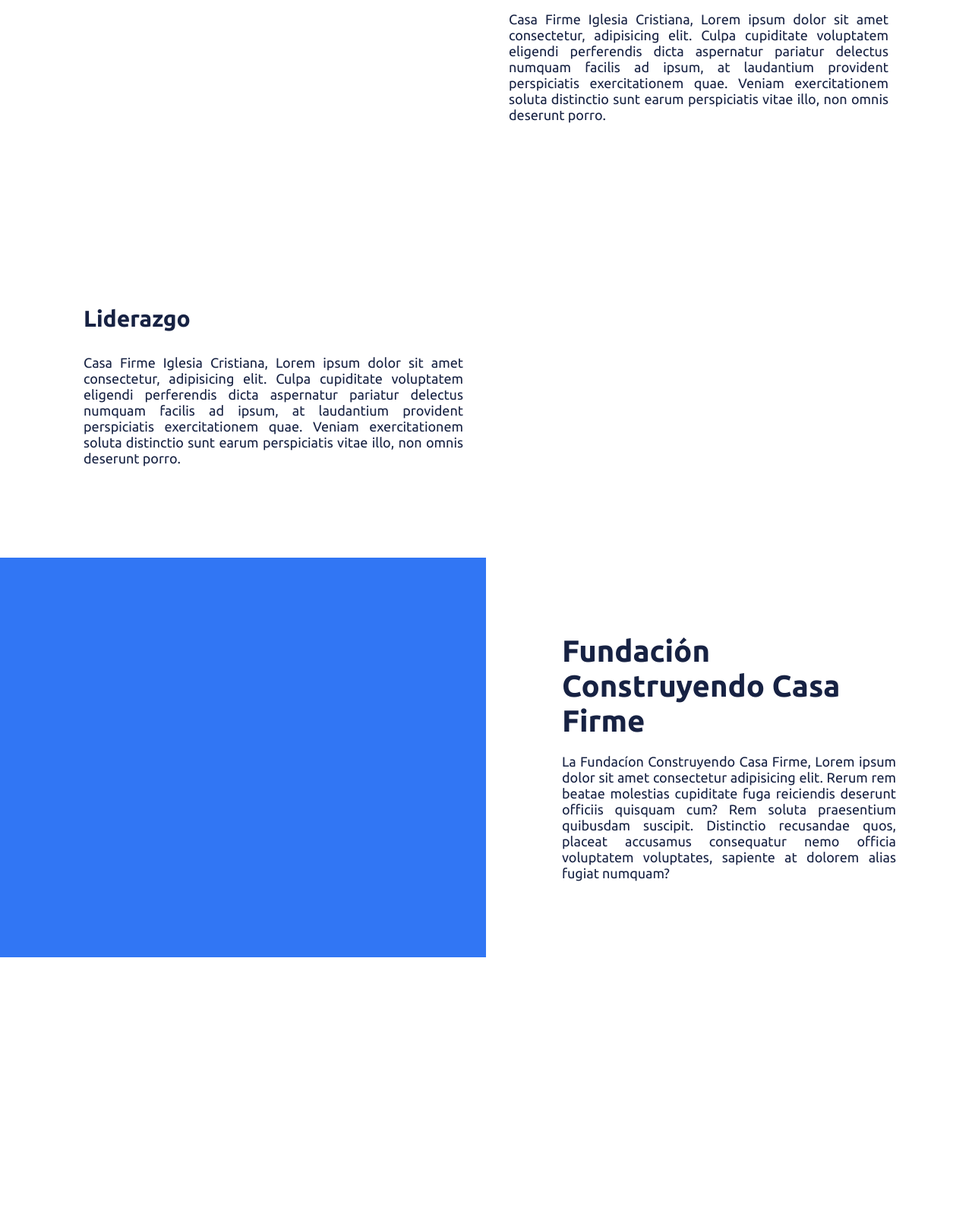
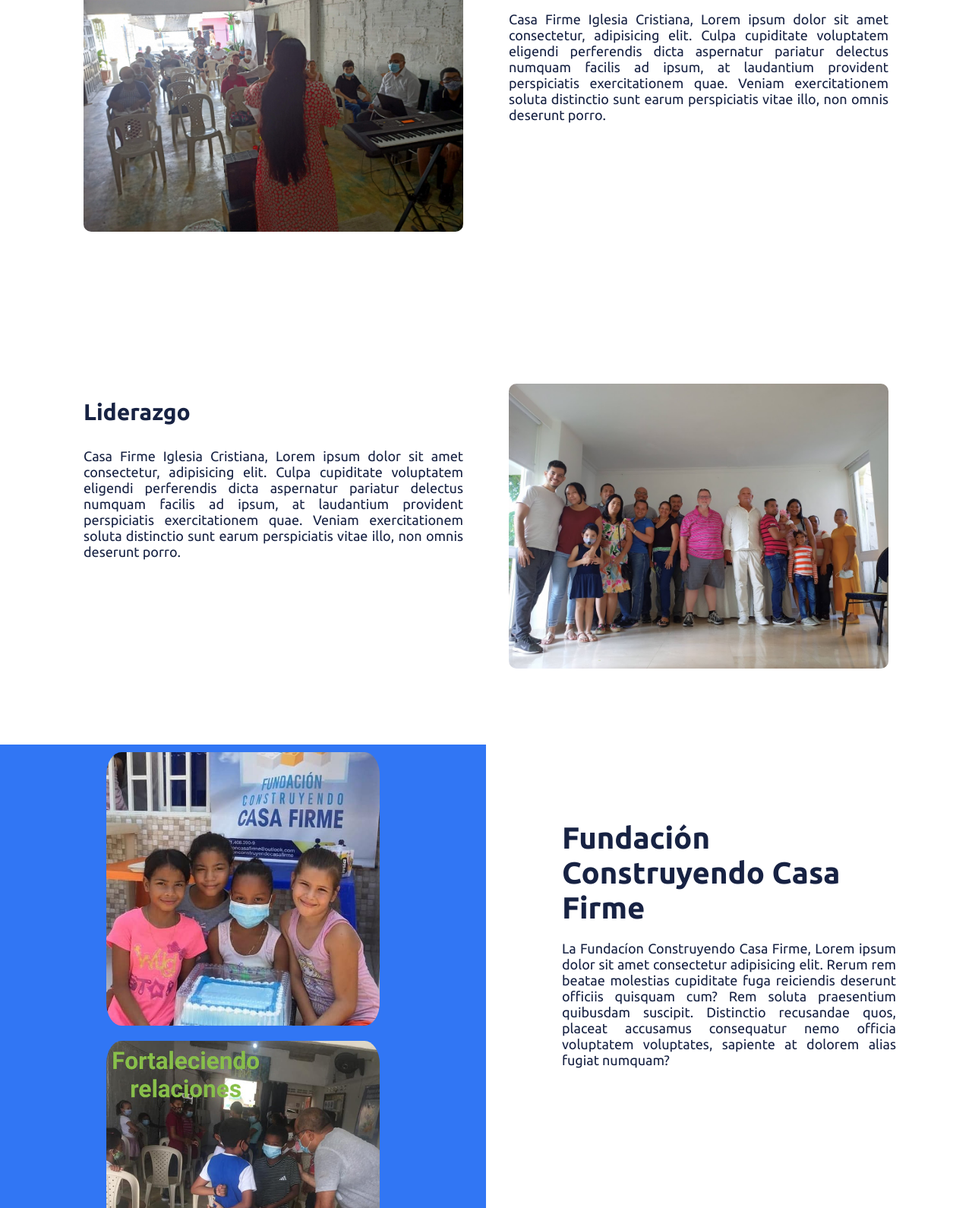
Before and after one commit to hadekproject/CasaFirmeWeb, a plain HTML site: page CasaFirmeWeb/index.html in a window 1280 px wide. Shown: the part 970-2560 px from the top of the page at 76% size. Before the commit the page ends 2230 px from the top, so only its background shows below. Drawn offline with Linux system fonts and the light colour scheme.

Commit message:
5to intento imagenes netlify

```diff
--- a/CasaFirmeWeb/css/styles.css
+++ b/CasaFirmeWeb/css/styles.css
@@ -49,7 +49,7 @@ html{
 /* CSS Hero */
 
 .hero{
-    background: url(/casafirme/img/bghero.jpg);
+    background: url(/CasaFirmeWeb/img/bghero.jpg);
     background-position: center;
     background-size: cover;
     background-repeat: no-repeat;
--- a/CasaFirmeWeb/index.html
+++ b/CasaFirmeWeb/index.html
@@ -4,13 +4,13 @@
     <meta charset="UTF-8">
     <meta http-equiv="X-UA-Compatible" content="IE=edge">
     <meta name="viewport" content="width=device-width, initial-scale=1.0">
-    <link rel="stylesheet" href="css/styles.css">
+    <link rel="stylesheet" href="/CasaFirmeWeb/css/styles.css">
     <link rel="stylesheet" href="https://use.fontawesome.com/releases/v5.15.4/css/all.css" integrity="sha384-DyZ88mC6Up2uqS4h/KRgHuoeGwBcD4Ng9SiP4dIRy0EXTlnuz47vAwmeGwVChigm" crossorigin="anonymous">
     <title>Casa Firme</title>
 </head>
 <body>
     <nav id="inicio" class="navbar">
-        <a href="#" class="logo"><img src="/casafirme/img/LogoCasaFirme.png" alt=""></a>
+        <a href="#" class="logo"><img src="/CasaFirmeWeb/img/LogoCasaFirme.png" alt=""></a>
         <ul class="menunav">
             <li><a href="#iglesia" onclick="hiddeMenu();">Iglesia</a></li>
             <li><a href="#fundacion" onclick="hiddeMenu();">Fundación</a></li>
@@ -24,7 +24,7 @@
     <section id="iglesia" class="iglesia">
         <div class="iglesiaprimerarticulo">
             <div class="imageniglesia">
-                <img src="/casafirme/img/Iglesia.jpg" alt="">
+                <img src="/CasaFirmeWeb/img/Iglesia.jpg" alt="">
             </div>
             <div class="iglesiacontent">
                 <div class="tittle">Casa Firme</div>
@@ -37,17 +37,17 @@
                 <p>Casa Firme Iglesia Cristiana, Lorem ipsum dolor sit amet consectetur, adipisicing elit. Culpa cupiditate voluptatem eligendi perferendis dicta aspernatur pariatur delectus numquam facilis ad ipsum, at laudantium provident perspiciatis exercitationem quae. Veniam exercitationem soluta distinctio sunt earum perspiciatis vitae illo, non omnis deserunt porro.</p>
             </div>
             <div class="imageniglesia">
-                <img src="/casafirme/img/liderazgo.jpg" alt="">
+                <img src="/CasaFirmeWeb/img/liderazgo.jpg" alt="">
             </div>
         </div>
     </section>
 
     <section id="fundacion" class="fundacion">
         <div class="images">
-            <img src="/casafirme/img/fun1.jpg" alt="">
-            <img src="/casafirme/img/fun2.jpg" alt="">
-            <img src="/casafirme/img/fun3.jpg" alt="">
-            <img src="/casafirme/img/fun4.jpg" alt="">
+            <img src="/CasaFirmeWeb/img/fun1.jpg" alt="">
+            <img src="/CasaFirmeWeb/img/fun2.jpg" alt="">
+            <img src="/CasaFirmeWeb/img/fun3.jpg" alt="">
+            <img src="/CasaFirmeWeb/img/fun4.jpg" alt="">
         </div>
         <div class="fundacion-content">
             <h2>Fundación Construyendo Casa Firme</h2>
```
